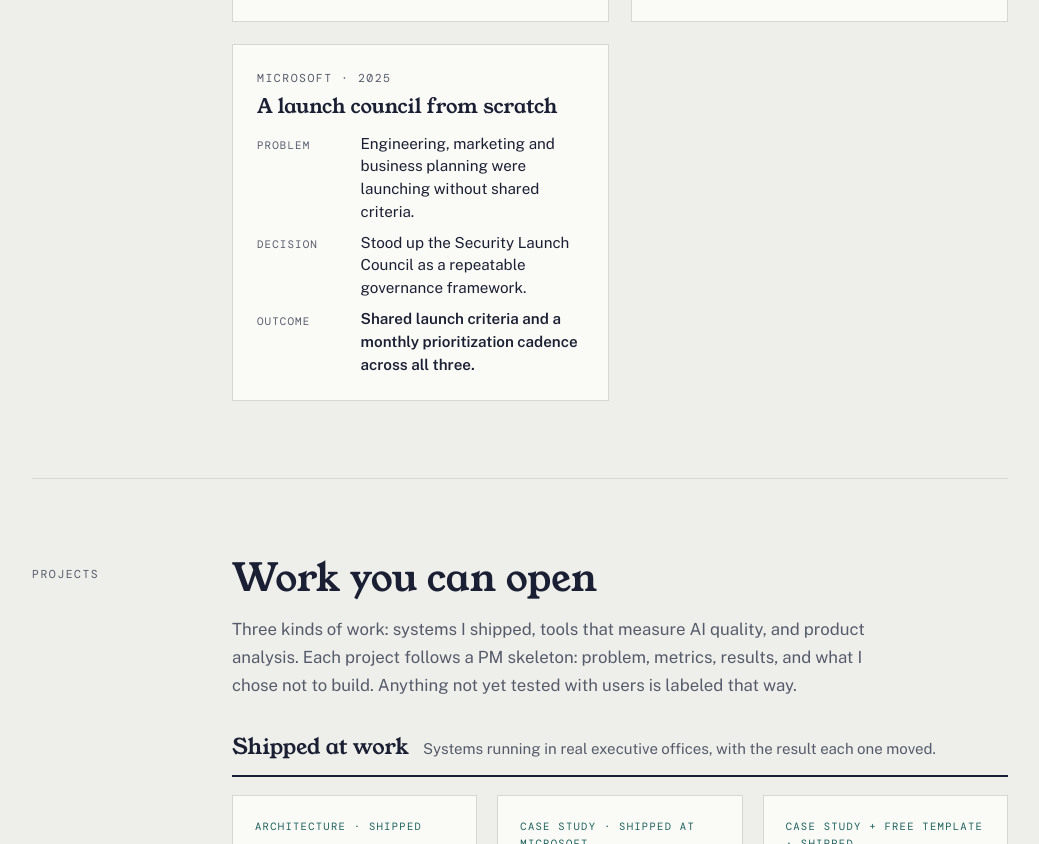
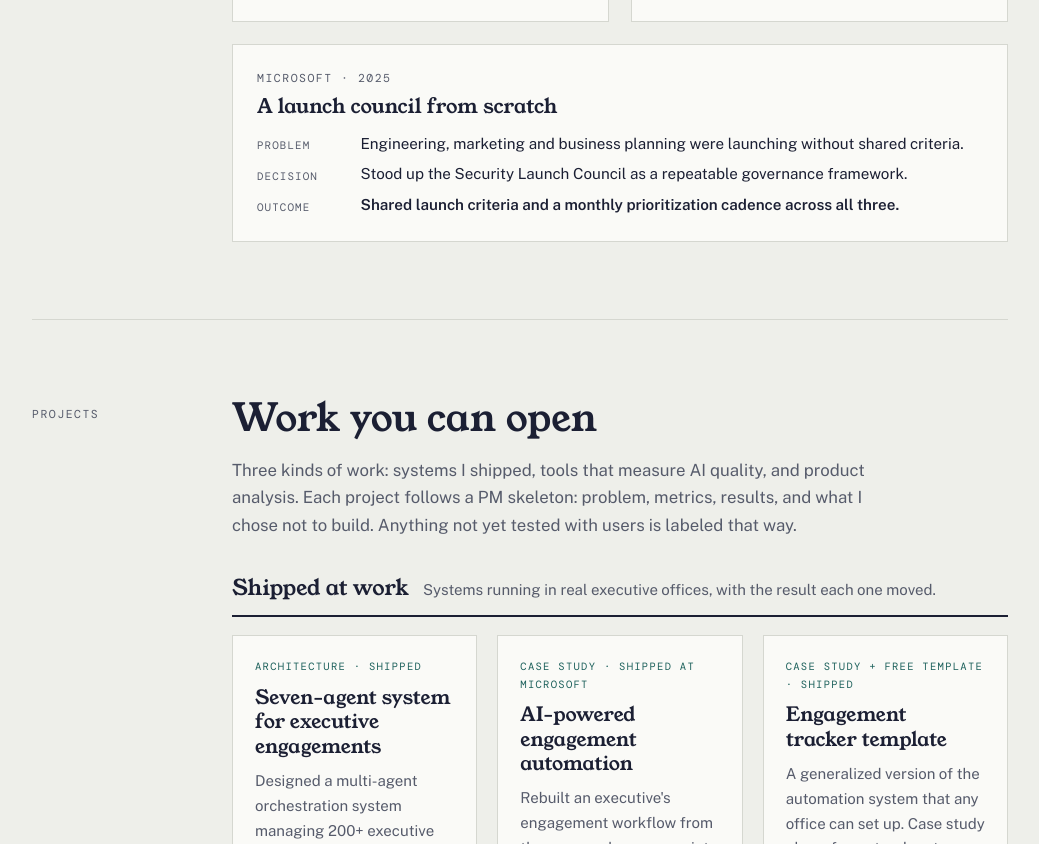
Before and after one commit to AOSMANI123/Aosmani123.github.io, a plain HTML site: page index.html in a window 1280 px wide. Shown: the part 3816-4660 px from the top of the page, without its empty margins (120-1159 px from the left). Drawn offline with nearby package versions, Linux system fonts and the light colour scheme.

Commit message:
Let an odd last decision card span the row
Co-Authored-By: Claude Opus 5.5 <noreply@anthropic.com>

```diff
--- a/index.html
+++ b/index.html
@@ -116,6 +116,7 @@ mark{background:linear-gradient(transparent 14%,var(--mark-bg) 14%,var(--mark-bg
 
 /* decision records */
 .records{display:grid;grid-template-columns:repeat(2,minmax(0,1fr));gap:22px;margin-top:30px}
+.records .record:last-child:nth-child(odd){grid-column:1/-1}
 .record{background:var(--sheet);border:1px solid var(--rule);padding:24px;min-width:0;display:flex;flex-direction:column;gap:14px}
 .record header{display:flex;flex-direction:column;gap:6px}
 .record h3{font-size:1.25rem;line-height:1.25}
```
